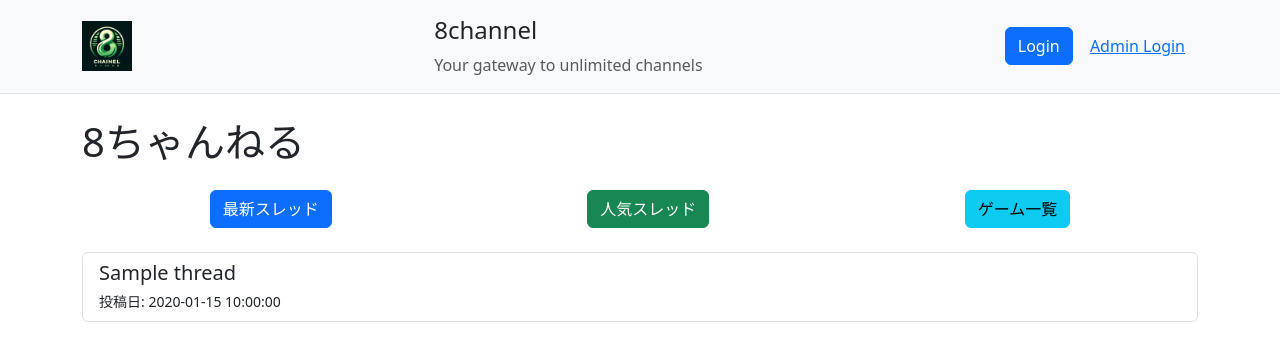
After one commit to 2201009-kikukawa/8channel, a PHP site: page /public/Top-index.php in a window 1280 px wide. The commit adds this page. Shown: the top 361 px of the page. Run offline with PHP 8.4, Linux system fonts and the light colour scheme; tables that the repository leaves empty or names only in its code hold one stand-in row (values such as "Sample post"); a stand-in replaces the project's code that opens the database connection.

Commit message:
ホーム画面完成

```diff
--- /dev/null
+++ b/config/control/get_thread.php
@@ -0,0 +1,28 @@
+<?php
+require '../../config/db-connect.php';
+
+function getThreads($pdo) {
+    $response = [];
+    try {
+        $stmt = $pdo->query("SELECT * FROM thread");
+        $threads = $stmt->fetchAll(PDO::FETCH_ASSOC);
+        if ($threads) {
+            foreach ($threads as $thread) {
+                $response[] = [
+                    'thread_id' => $thread['thread_id'],
+                    'thread_name' => $thread['thread_name'],
+                    'channel_id' => $thread['channel_id'],
+                    'views' => $thread['views'],
+                    'tag_id' => $thread['tag_id'],
+                    'date' => $thread['date'],
+                    'thread_txt' => $thread['thread_txt']
+                ];
+            }
+        }
+    } catch (PDOException $e) {
+        $response['error'] = $e->getMessage();
+    }
+
+    return json_encode($response);
+}
+?>
--- /dev/null
+++ b/user/public/Top-index.php
@@ -0,0 +1,39 @@
+<?php require './header.php'; ?>
+<!DOCTYPE html>
+<html lang="ja">
+<head>
+    <meta charset="UTF-8">
+    <meta name="viewport" content="width=device-width, initial-scale=1.0">
+    <title>8channel TOP</title>
+</head>
+<body>
+    <div class="container mt-4">
+        <h1>8ちゃんねる</h1>
+
+        <div class="d-flex justify-content-around my-4">
+            <a href="#" class="btn btn-primary">最新スレッド</a>
+            <a href="#" class="btn btn-success">人気スレッド</a>
+            <a href="#" class="btn btn-info">ゲーム一覧</a>
+        </div>
+
+        <div class="list-group">
+            <?php
+            require '../../config/control/get_thread.php';
+            $response = getThreads($pdo);
+
+            $threads = json_decode($response, true);
+            if ($threads && is_array($threads)) {
+                foreach ($threads as $thread) {
+                    echo '<a href="thread.php?id=' . htmlspecialchars($thread['thread_id']) . '" class="list-group-item list-group-item-action">';
+                    echo '<h5 class="mb-1">' . htmlspecialchars($thread['thread_name']) . '</h5>';
+                    echo '<small>投稿日: ' . htmlspecialchars($thread['date']) . '</small>';
+                    echo '</a>';
+                }
+            } else {
+                echo '<p>スレッドが見つかりませんでした。</p>';
+            }
+            ?>
+        </div>
+    </div>
+</body>
+</html>
--- a/user/public/header.php
+++ b/user/public/header.php
@@ -1,5 +1,5 @@
 <!DOCTYPE html>
-<html lang="en">
+<html lang="ja">
 <head>
     <meta charset="UTF-8">
     <meta name="viewport" content="width=device-width, initial-scale=1.0">
```
Also changed, not shown: user/public/index.php (deleted).
